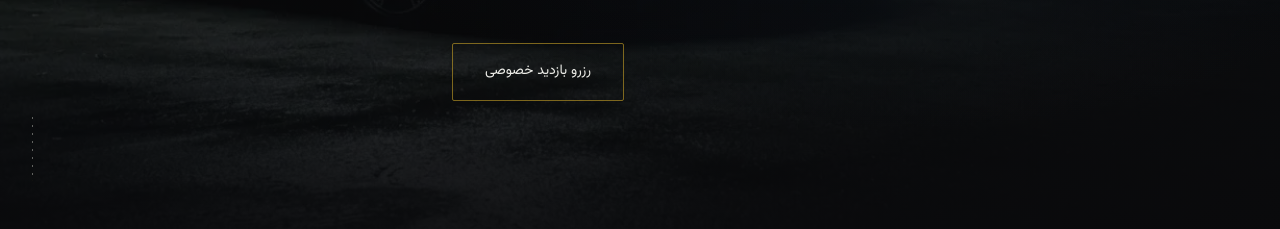
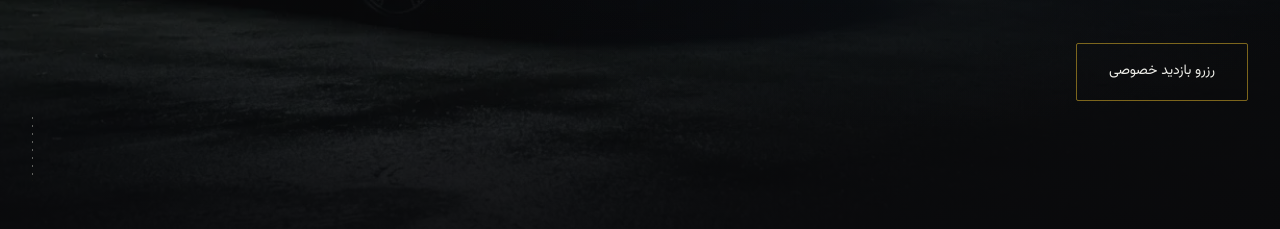
Before and after one commit to Mobinmgh/car-gallery, a website: page index.html in a window 1280 px wide. Shown: the part 571-800 px from the top of the page. Drawn offline with Linux system fonts and the light colour scheme.

Commit message:
fix: align hero CTA to the right with the rest of the column
The CTA previously broke from the eyebrow/headline/sub column to sit at
the flow-end (left) as a deliberate asymmetric touch. Reverted per
feedback - it now stays right-aligned with the rest of the text block.

```diff
--- a/css/hero.css
+++ b/css/hero.css
@@ -76,15 +76,10 @@
   font-size: var(--fs-body);
 }
 
-/* The CTA breaks from the rest of the right-anchored text and sits at the
-   flow-end (left, in RTL) — the "end of the sentence" position, distinct
-   from the reading column. */
 .hero__cta {
   display: flex;
   inline-size: fit-content;
   margin-block-start: var(--sp-6);
-  margin-inline-start: auto;
-  margin-inline-end: 0;
 }
 
 .hero__scroll-cue {
```
